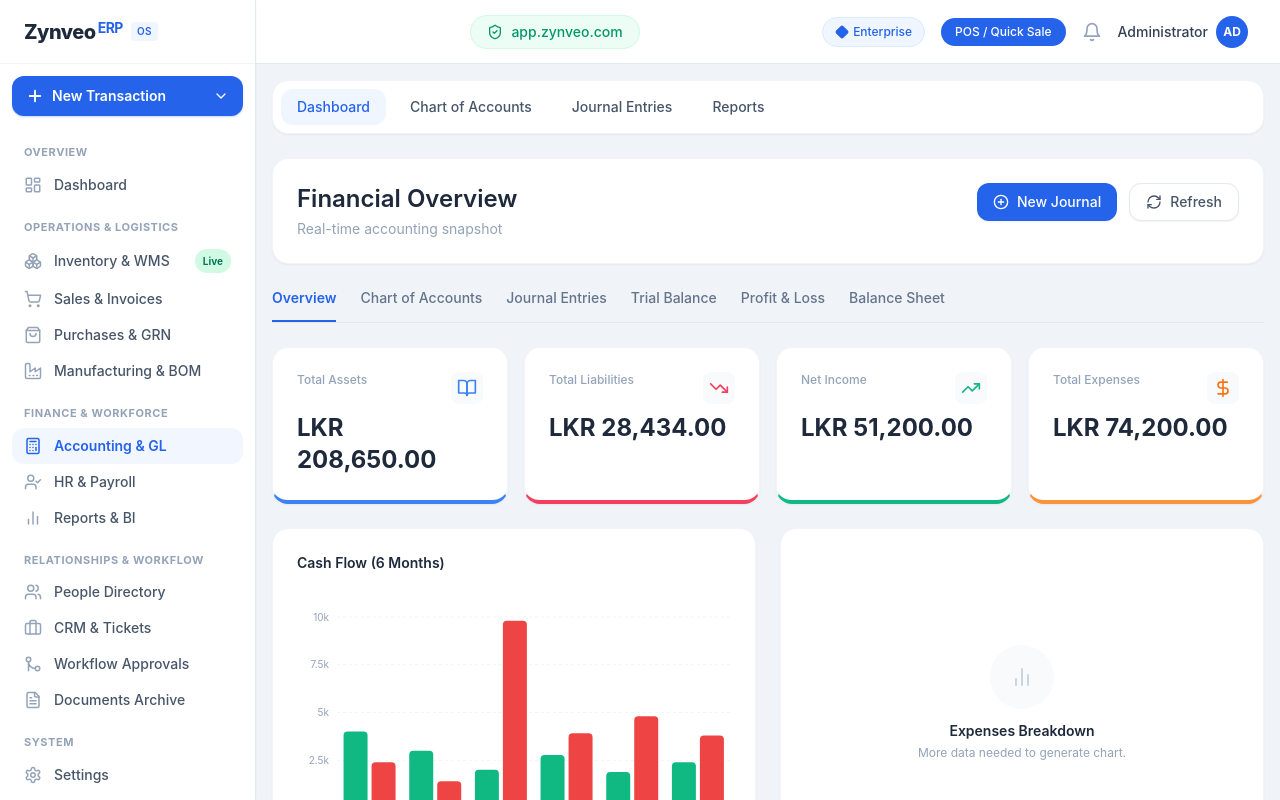
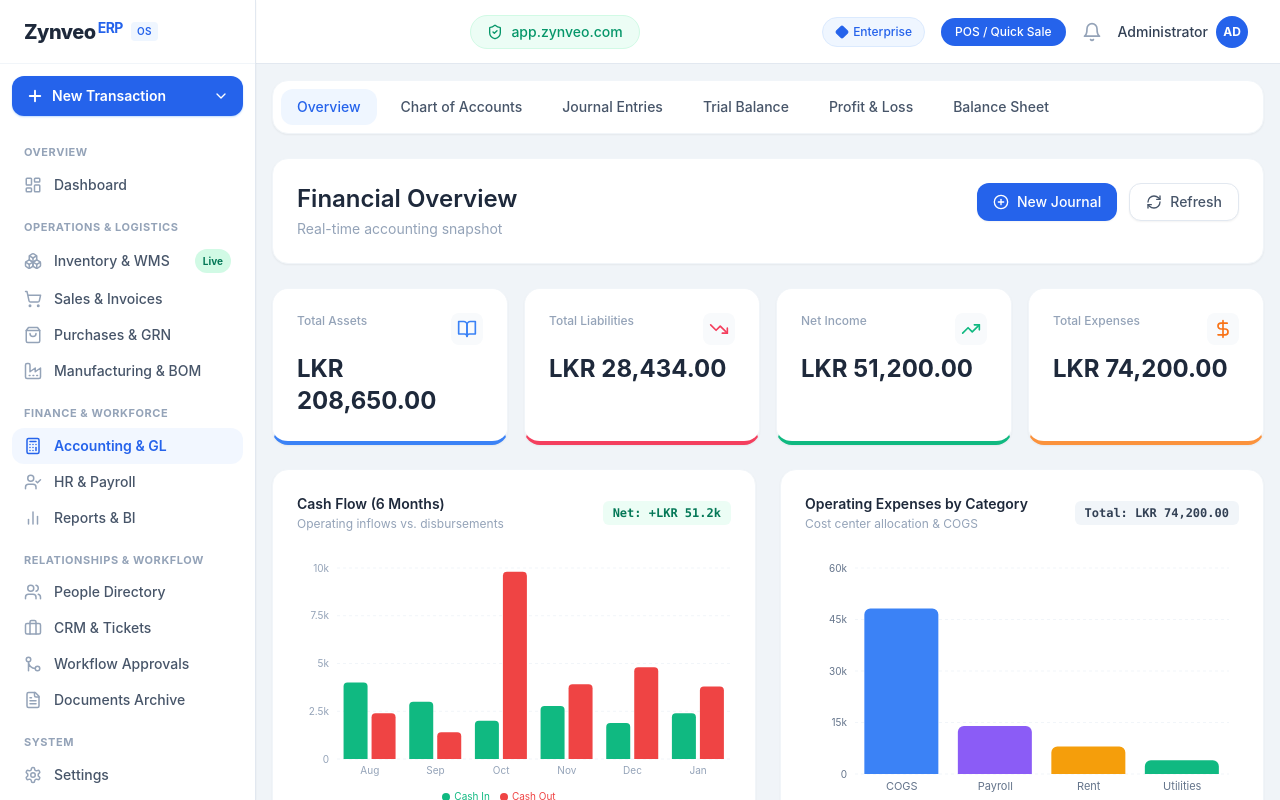
Before and after one commit to DaniruDesilva/zynveo-marketing-site, a Next.js app in the folder apps/web/: page /accounting in a window 1280 px wide. Built offline with nearby package versions, Linux system fonts and the light colour scheme.

Commit message:
clean accounting tabs and add operating expenses breakdown chart

```diff
--- a/apps/web/src/app/accounting/AccountingTabs.tsx
+++ b/apps/web/src/app/accounting/AccountingTabs.tsx
@@ -8,10 +8,12 @@ export default function AccountingTabs() {
   const pathname = usePathname();
 
   const tabs = [
-    { href: "/accounting", label: "Dashboard", exact: true },
+    { href: "/accounting", label: "Overview", exact: true },
     { href: "/accounting/accounts", label: "Chart of Accounts" },
     { href: "/accounting/journals", label: "Journal Entries" },
-    { href: "/accounting/reports", label: "Reports" },
+    { href: "/accounting/reports/trial-balance", label: "Trial Balance" },
+    { href: "/accounting/reports/profit-loss", label: "Profit & Loss" },
+    { href: "/accounting/reports/balance-sheet", label: "Balance Sheet" },
   ];
 
   return (
--- a/apps/web/src/app/accounting/page.tsx
+++ b/apps/web/src/app/accounting/page.tsx
@@ -3,7 +3,7 @@
 import React, { useEffect, useState, useCallback } from "react";
 import { AreaChart, Area, ComposedChart, BarChart, Bar, Line, XAxis, YAxis, CartesianGrid, Tooltip, ResponsiveContainer, Legend } from "recharts";
 import { usePowerSync } from "../../components/PowerSyncProvider";
-import { DollarSign, TrendingUp, TrendingDown, RefreshCw, PlusCircle, BookOpen } from "lucide-react";
+import { DollarSign, TrendingUp, TrendingDown, RefreshCw, PlusCircle, BookOpen, BarChart2 } from "lucide-react";
 import Link from "next/link";
 
 export default function AccountingDashboard() {
@@ -115,28 +115,6 @@ export default function AccountingDashboard() {
         </div>
       </div>
 
-      {/* Sub-Navigation Tabs */}
-      <div className="flex border-b border-slate-200 space-x-6 text-sm font-medium">
-        <Link href="/accounting" className="pb-3 border-b-2 border-blue-600 text-blue-600 font-semibold">
-          Overview
-        </Link>
-        <Link href="/accounting/accounts" className="pb-3 border-b-2 border-transparent text-slate-500 hover:text-slate-800 transition-colors">
-          Chart of Accounts
-        </Link>
-        <Link href="/accounting/journals" className="pb-3 border-b-2 border-transparent text-slate-500 hover:text-slate-800 transition-colors">
-          Journal Entries
-        </Link>
-        <Link href="/accounting/reports/trial-balance" className="pb-3 border-b-2 border-transparent text-slate-500 hover:text-slate-800 transition-colors">
-          Trial Balance
-        </Link>
-        <Link href="/accounting/reports/profit-loss" className="pb-3 border-b-2 border-transparent text-slate-500 hover:text-slate-800 transition-colors">
-          Profit & Loss
-        </Link>
-        <Link href="/accounting/reports/balance-sheet" className="pb-3 border-b-2 border-transparent text-slate-500 hover:text-slate-800 transition-colors">
-          Balance Sheet
-        </Link>
-      </div>
-
       {/* KPI Cards */}
       <div className="grid grid-cols-4 gap-4">
         <MetricCard
@@ -169,7 +147,15 @@ export default function AccountingDashboard() {
       <div className="grid grid-cols-2 gap-6">
         {/* Cash Flow */}
         <div className="bg-white rounded-2xl shadow-sm border border-slate-100 p-6">
-          <h3 className="text-sm font-semibold text-slate-800 mb-6">Cash Flow (6 Months)</h3>
+          <div className="flex items-center justify-between mb-4">
+            <div>
+              <h3 className="text-sm font-semibold text-slate-800">Cash Flow (6 Months)</h3>
+              <p className="text-xs text-slate-400 mt-0.5">Operating inflows vs. disbursements</p>
+            </div>
+            <span className="font-mono text-xs font-bold text-emerald-700 bg-emerald-50 px-2.5 py-1 rounded-md">
+              Net: +LKR 51.2k
+            </span>
+          </div>
           <div className="h-64 w-full">
             <ResponsiveContainer width="100%" height="100%">
               <BarChart data={cashFlowData} margin={{ top: 20, right: 0, left: -20, bottom: 0 }}>
@@ -185,15 +171,45 @@ export default function AccountingDashboard() {
           </div>
         </div>
 
-        {/* We can add another chart here later, e.g. Expenses Breakdown */}
-        <div className="bg-white rounded-2xl shadow-sm border border-slate-100 p-6 flex items-center justify-center">
-           <div className="text-center">
-             <div className="w-16 h-16 bg-slate-50 rounded-full flex items-center justify-center mx-auto mb-3">
-               <BarChart2 size={24} className="text-slate-300" />
-             </div>
-             <h3 className="text-sm font-semibold text-slate-800">Expenses Breakdown</h3>
-             <p className="text-xs text-slate-400 mt-1">More data needed to generate chart.</p>
-           </div>
+        {/* Operating Expenses by Category */}
+        <div className="bg-white rounded-2xl shadow-sm border border-slate-100 p-6 flex flex-col justify-between">
+          <div className="flex items-center justify-between mb-4">
+            <div>
+              <h3 className="text-sm font-semibold text-slate-800">Operating Expenses by Category</h3>
+              <p className="text-xs text-slate-400 mt-0.5">Cost center allocation & COGS</p>
+            </div>
+            <span className="font-mono text-xs font-bold text-slate-700 bg-slate-100 px-2.5 py-1 rounded-md">
+              Total: LKR 74,200.00
+            </span>
+          </div>
+
+          <div className="h-64 w-full">
+            <ResponsiveContainer width="100%" height="100%">
+              <BarChart
+                data={[
+                  { category: "COGS", amount: 48200, fill: "#3b82f6" },
+                  { category: "Payroll", amount: 14000, fill: "#8b5cf6" },
+                  { category: "Rent", amount: 8000, fill: "#f59e0b" },
+                  { category: "Utilities", amount: 4000, fill: "#10b981" },
+                ]}
+                margin={{ top: 20, right: 10, left: -10, bottom: 0 }}
+              >
+                <CartesianGrid strokeDasharray="3 3" vertical={false} stroke="#f1f5f9" />
+                <XAxis dataKey="category" axisLine={false} tickLine={false} tick={{ fill: "#64748b", fontSize: 11 }} />
+                <YAxis
+                  axisLine={false}
+                  tickLine={false}
+                  tick={{ fill: "#64748b", fontSize: 10 }}
+                  tickFormatter={(v) => (v >= 1000 ? `${(v / 1000).toFixed(0)}k` : v)}
+                />
+                <Tooltip
+                  cursor={{ fill: "#f8fafc" }}
+                  formatter={(val: any) => [`LKR ${Number(val).toLocaleString(undefined, { minimumFractionDigits: 2 })}`, "Expense"]}
+                />
+                <Bar dataKey="amount" name="Amount (LKR)" radius={[6, 6, 0, 0]} />
+              </BarChart>
+            </ResponsiveContainer>
+          </div>
         </div>
       </div>
     </div>
@@ -214,5 +230,3 @@ function MetricCard({ title, value, icon, borderColor }: { title: string; value:
     </div>
   );
 }
-// Add import that was missing
-import { BarChart2 } from "lucide-react";
```
